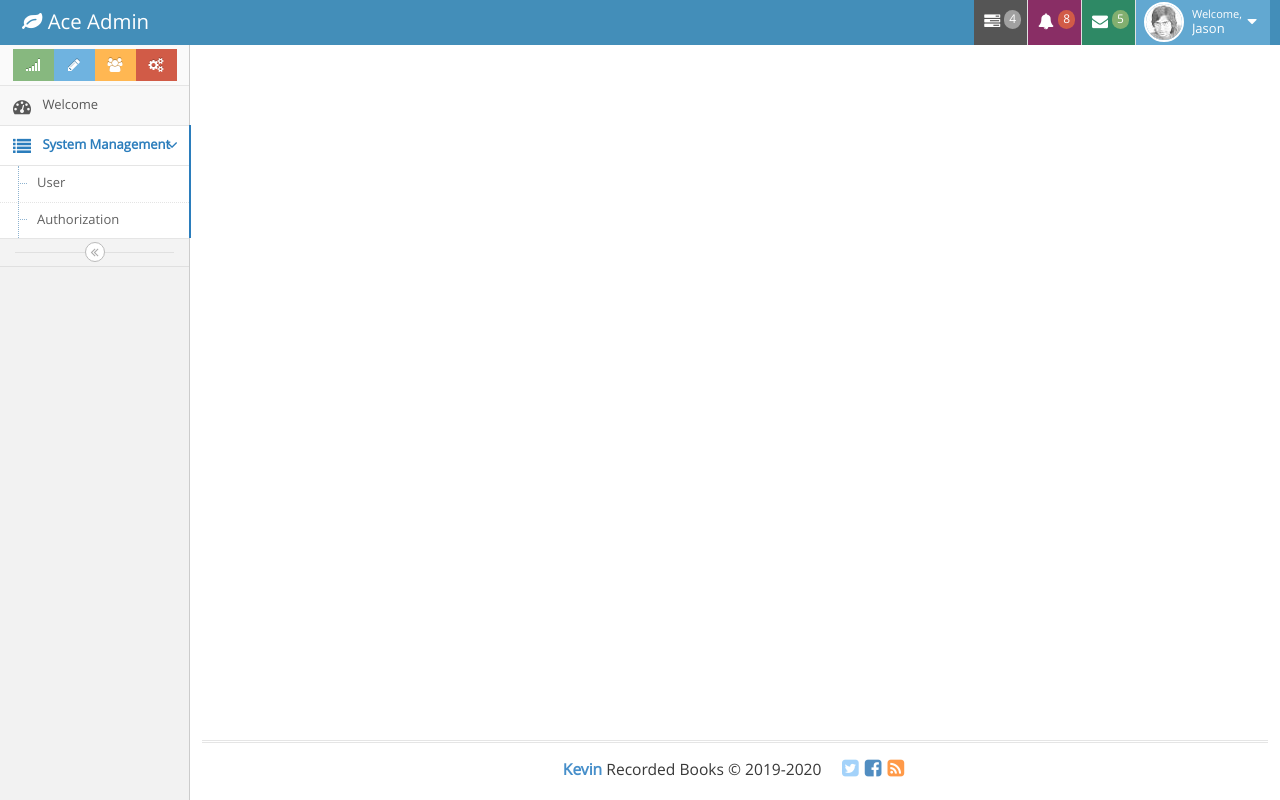
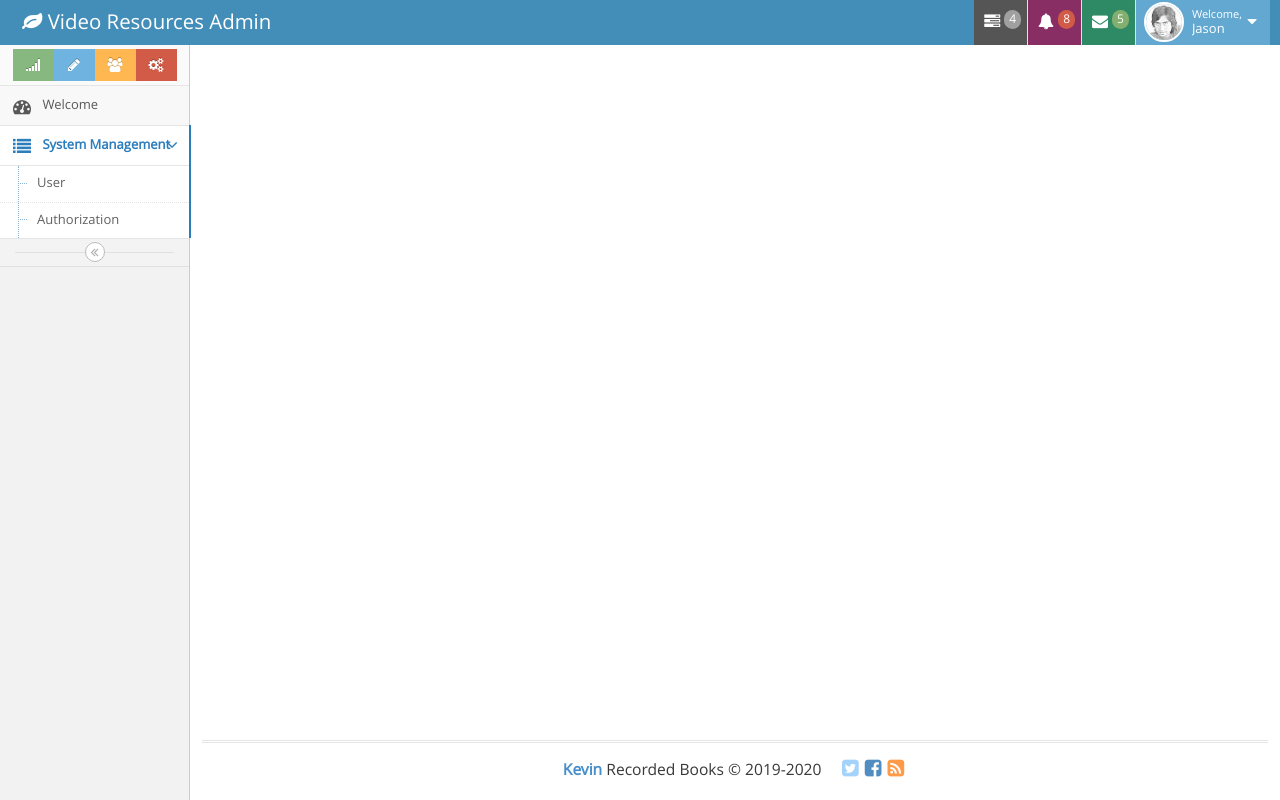
Before and after one commit to 010916hao/VideoEcommerce, a Vue app in the folder admin/: page /admin in a window 1280 px wide. Built offline with nearby package versions, Linux system fonts and the light colour scheme.

Commit message:
1. more html modifications

```diff
--- a/admin/src/views/admin.vue
+++ b/admin/src/views/admin.vue
@@ -16,7 +16,7 @@
           <a href="index.html" class="navbar-brand">
             <small>
               <i class="fa fa-leaf"></i>
-              Ace Admin
+              Video Resources Admin
             </small>
           </a>
         </div>
```
